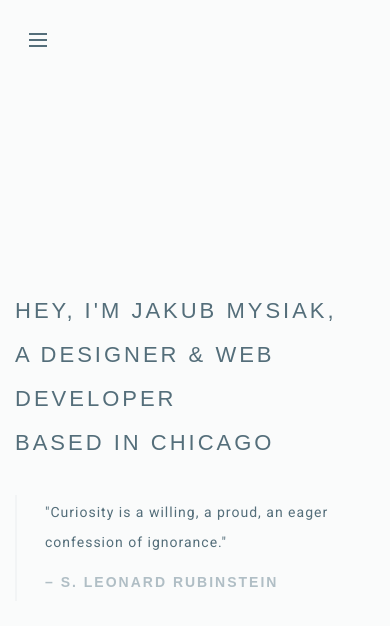
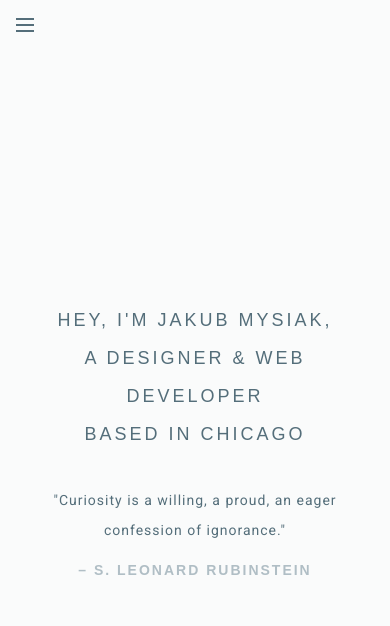
Before and after one commit to jmysiak/portfolio, a Jekyll site: the page built from index.html, in a window 390 px wide. Shown: the top 626 px of the page. Built offline with Jekyll 4.4.1, drawn with Linux system fonts in a browser that asks for light colours.

Commit message:
Style landing page mobile

```diff
--- a/css/main.scss
+++ b/css/main.scss
@@ -94,8 +94,9 @@ body {
         letter-spacing: 3px;
         line-height: 64px;
         @include mobile {
-          line-height: 44px;
-          font-size: 22px;
+          line-height: 38px;
+          font-size: 18px;
+          text-align: center;
         }
         @include tablet {
           font-size: 38px;
@@ -110,6 +111,14 @@ body {
         border-left: solid 2px $border-color;
         padding-top: 2px;
         letter-spacing: 1px;
+        @include mobile {
+          padding-left: 10px;
+          padding-right: 10px;
+          border-left: none;
+          padding-top: 2px;
+          letter-spacing: 1px;
+          text-align: center;
+        }
         span {
           color: $secondary-text;
           font-family: $brandon;
@@ -297,7 +306,6 @@ body {
 header {
   position: absolute;
   top: 20px;
-  left: 18px;
   height: 40px;
   width: 40px;
   z-index: $header-zindex;
@@ -305,6 +313,19 @@ header {
   -webkit-backface-visibility: hidden;
   @include transition-property(transform);
   @include transition-duration(.4s);
+  @include mobile {
+    left: 5px;
+    top: 5px;
+  }
+  @include tablet {
+    left: 5px;
+    top: 5px;
+  }
+  @include desktop {
+    left: 18px;
+    top: 20px;
+  }
+
   &.lateral-menu-is-open {
     @include transform(translateX(260px));
   }
```
